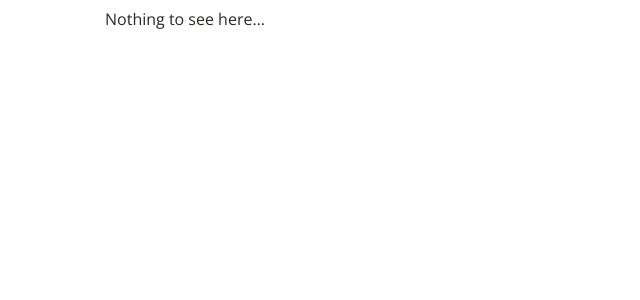
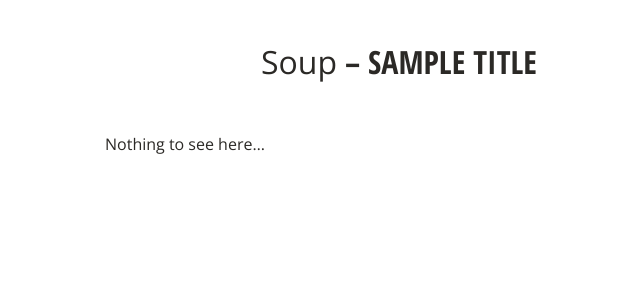
Before and after one commit to soup/opensoup, a Django app: template templates/base.html in a window 1280 px wide. Shown: the top 300 px of the page, without its empty margins (241-881 px from the left). Run offline with Django 3.2, Linux system fonts and the light colour scheme; the template is opened without the code that fills it: most values are stand-ins (such as "Sample title", 1, 10 or a date in 2020); some libraries are stand-ins or nearby versions.

Commit message:
Display current page title

```diff
--- a/static/css/main.css
+++ b/static/css/main.css
@@ -3,9 +3,26 @@ body {
 	color: #2B2926;
 }
 
+.page-title {
+	width: 588px;
+	margin: 0 auto;
+	text-align: center;
+	font-family: 'Open Sans Condensed';
+	text-transform: uppercase;
+	font-weight: bold;
+	margin-top: 40px;
+}
+
+.page-name {
+	font-family: 'Open Sans';
+	text-transform: none;
+	font-weight: lighter;
+}
+
 #content {
 	width: 588px;
 	margin: 0 auto;
+	margin-top: 50px;
 }
 
 .post {
--- a/templates/base.html
+++ b/templates/base.html
@@ -6,6 +6,7 @@
 
 		<link rel="shortcut icon" href="{{ STATIC_URL }}img/favicon.png" />
 		<link href='https://fonts.googleapis.com/css?family=Open+Sans:400,300,700,600' rel='stylesheet' type='text/css'>
+		<link href='http://fonts.googleapis.com/css?family=Open+Sans+Condensed:300,700' rel='stylesheet' type='text/css'>
 		<link href="{{ STATIC_URL }}css/reset.css" rel="stylesheet" type="text/css" />
 		<link href="{{ STATIC_URL }}css/main.css" rel="stylesheet" type="text/css" />
 
@@ -16,6 +17,7 @@
 	</head>
 
 	<body>
+		<h1 class="page-title"><span class="page-name">Soup</span> – {{ title }}</h1>
 		<div id="content">
 			{% block content %}
 				Nothing to see here…
```
